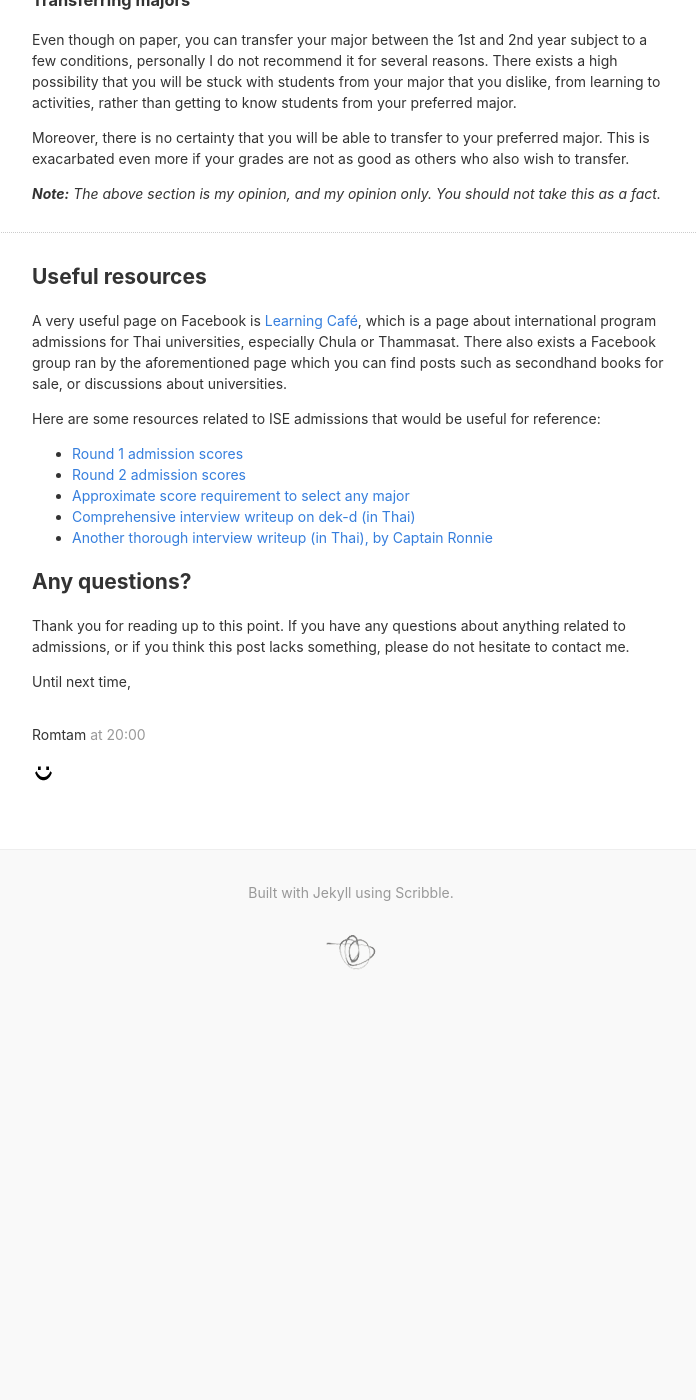
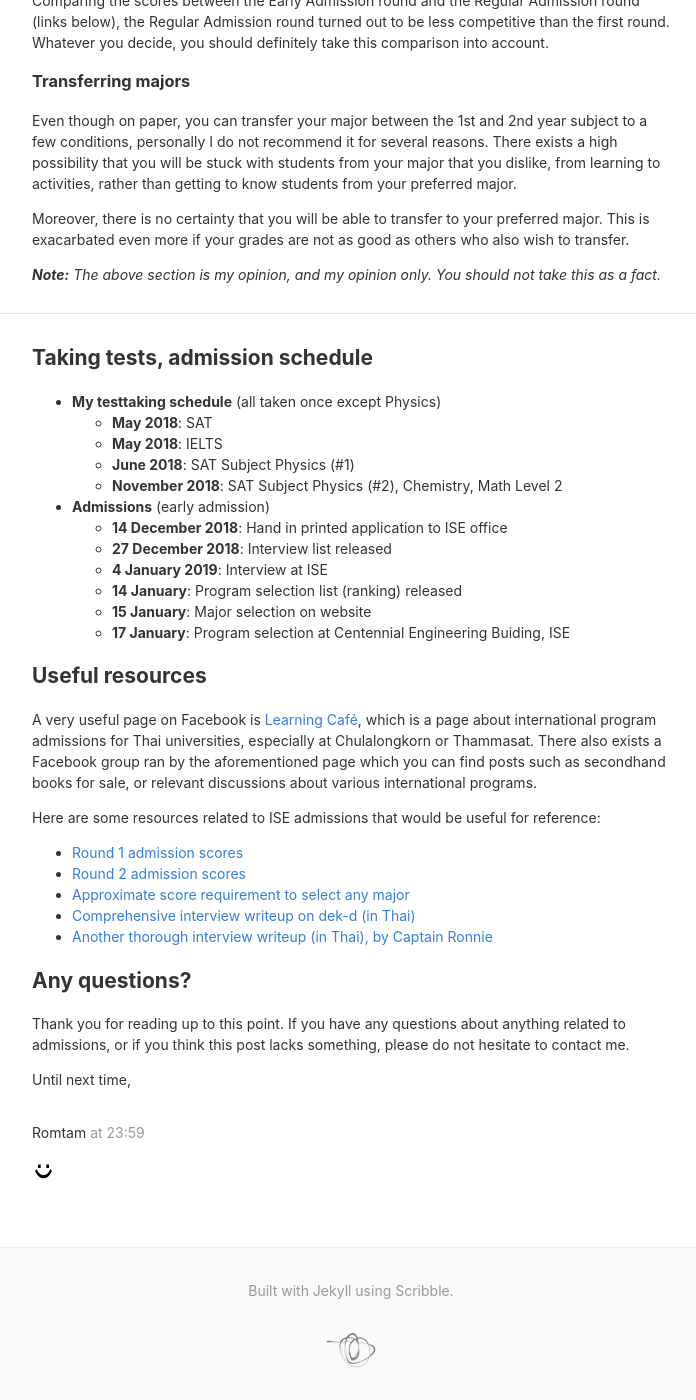
Before and after one commit to Romtam/romtam.github.io, a Jekyll site: the page built from _posts/2019-07-17-ise-application.md, in a window 1280 px wide and 1400 px high, scrolled down 3867 px. Shown: the whole window, without its empty margins (289-985 px from the left). Built offline with Jekyll 4.4.1, drawn with Linux system fonts in a browser that asks for light colours; nearby versions of some CDN libraries; before the commit the page ends 4869 px from its top, so only the background shows below that; some of the changed text lies outside the part shown.

Commit message:
Update blog post

```diff
--- a/_posts/2019-07-17-ise-application.md
+++ b/_posts/2019-07-17-ise-application.md
@@ -1,7 +1,9 @@
 ---
 title: A Basic Guide to ISE Admission
-date: 2019-07-17 20:00:00
+date: 2019-07-17 23:59:00
 ---
+
+Hello! My name is Romtam, and I got admitted to ISE at Chulalongkorn University in the Early Admission Round (top 25). In this blog post, I aim to share my experience with the admission process along with some tips here and there.
 
 ## An overview of ISE
 ISE stands for **I**nternational **S**chool of **E**ngineering, and is basically the English program of the Engineering faculty at Chulalongkorn University. As of writing, there are 5 majors to choose from. Contrary to the regular (Thai) program, students choose their preferred major during the admission process, rather than choosing after the first year. In alphabetical order, the majors are:
@@ -113,8 +115,23 @@ Moreover, there is no certainty that you will be able to transfer to your prefer
 
 ***
 
+## Taking tests, admission schedule
+* **My testtaking schedule** (all taken once except Physics)
+   * **May 2018**: SAT
+   * **May 2018**: IELTS
+   * **June 2018**: SAT Subject Physics (#1)
+   * **November 2018**: SAT Subject Physics (#2), Chemistry, Math Level 2
+* **Admissions** (early admission)
+   * **14 December 2018**: Hand in printed application to ISE office
+   * **27 December 2018**: Interview list released
+   * **4 January 2019**: Interview at ISE
+   * **14 January**: Program selection list (ranking) released
+   * **15 January**: Major selection on website
+   * **17 January**: Program selection at Centennial Engineering Buiding, ISE
+
+
 ## Useful resources
-A very useful page on Facebook is [Learning Café](https://www.facebook.com/LearningCafebydom9914), which is a page about international program admissions for Thai universities, especially Chula or Thammasat. There also exists a Facebook group ran by the aforementioned page which you can find posts such as secondhand books for sale, or discussions about universities.
+A very useful page on Facebook is [Learning Café](https://www.facebook.com/LearningCafebydom9914), which is a page about international program admissions for Thai universities, especially at Chulalongkorn or Thammasat. There also exists a Facebook group ran by the aforementioned page which you can find posts such as secondhand books for sale, or relevant discussions about various international programs.
 
 Here are some resources related to ISE admissions that would be useful for reference:
 
```
Also changed, not shown: other parts of _posts/2019-07-17-ise-application.md (+1 -1 lines).
